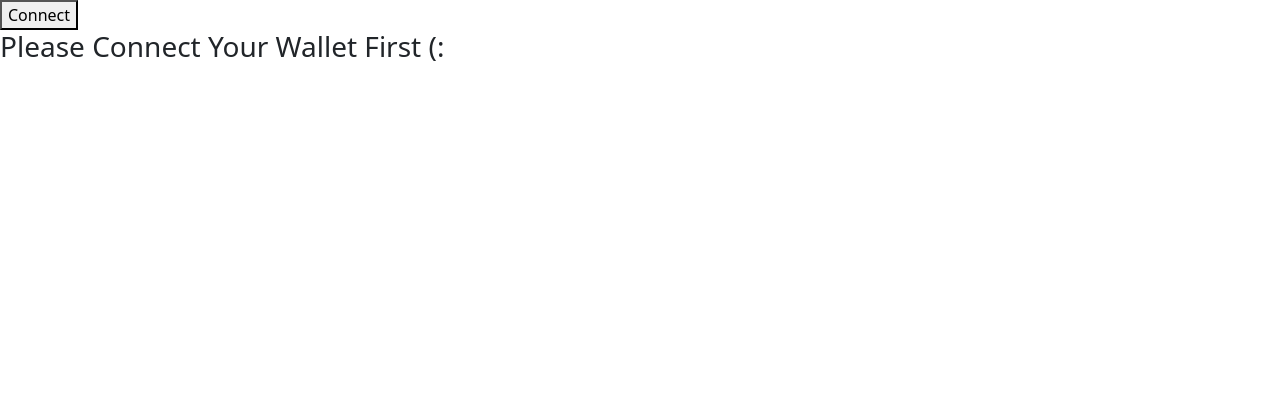
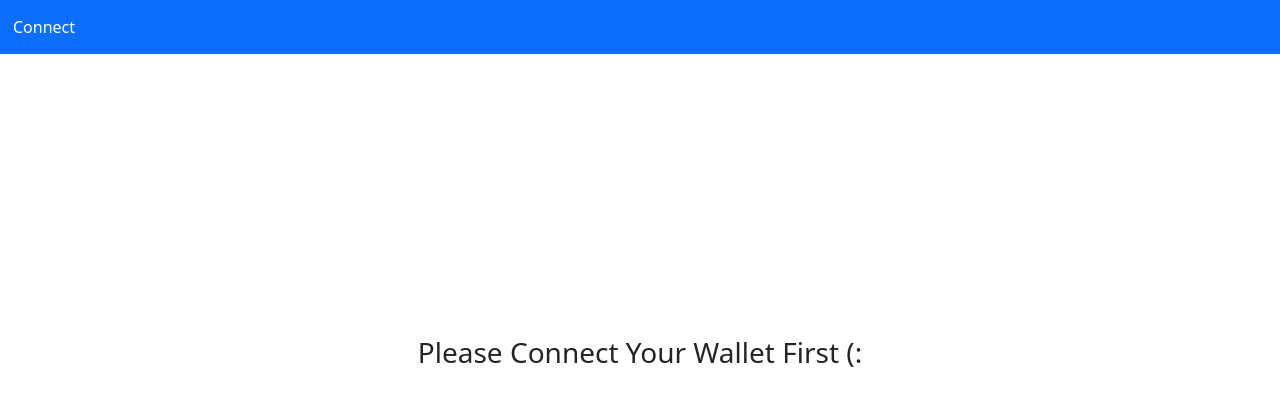
Before and after one commit to YatharthAndharia/TokenLock, a React (Create React App) app: page / in a window 1280 px wide. Shown: the top 406 px of the page. Built offline with nearby package versions, Linux system fonts and the light colour scheme; no server answers.

Commit message:
Basic UI Design Completed

```diff
--- a/src/App.js
+++ b/src/App.js
@@ -1,9 +1,8 @@
 import React, { useState } from "react";
-//import "bootstrap/dist/css/bootstrap.min.css";
+import "bootstrap/dist/css/bootstrap.min.css";
 import TransactionDetails from "./Components/TransactionDetails";
 import Connect from "./Components/Connect";
 import LockToken from "./Components/LockToken";
-import ContractAddress from "./Components/ContractAddress";
 
 function App() {
   const [state, setState] = useState({
@@ -13,7 +12,7 @@ function App() {
     <div>
       <Connect stateData={state} updateStateData={setState} />
       <LockToken stateData={state} updateStateData={setState} />
-      <TransactionDetails stateData={state} updateStateData={setState} />
+      {/* <TransactionDetails stateData={state} updateStateData={setState} /> */}
       <br></br>
     </div>
   );
--- a/src/Components/Connect.jsx
+++ b/src/Components/Connect.jsx
@@ -1,5 +1,6 @@
 import React, { useState } from "react";
 import { ethers } from "ethers";
+import "./connect.css";
 
 function Connect(props) {
   const [data, setData] = useState({
@@ -42,21 +43,30 @@ function Connect(props) {
   if (props.stateData.isConnected) {
     console.log(data.account, data.balance);
     return (
-            <div className="topHeader">
-                <span className="btns">{data.account}</span><br />
-                Balance:{data.balance}
-                <button className="btns" onClick={disConnectWallet}>
+      <div className="topHeader d-flex flex-row-reverse mx-5 ">
+        <span className="btns">
+          <div>{data.account}</div>
+          <div>Balance:{data.balance}</div>
+          <div>
+            <button className="btn btn-danger" onClick={disConnectWallet}>
               disconnect
             </button>
+          </div>
+        </span>
       </div>
     );
   } else {
     return (
-            <div className="topHeader">
-                <button className="btns" onClick={connectWallet}>
+      <>
+        <nav className="navbar navbar-dark bg-primary">
+          <button
+            className="topHeader connectbtn btn btn-primary"
+            onClick={connectWallet}
+          >
             Connect
           </button>
-            </div>
+        </nav>
+      </>
     );
   }
 }
--- /dev/null
+++ b/src/Components/ContractAddress.css
@@ -0,0 +1,5 @@
+* {
+  margin: 0;
+  padding: 0;
+  box-sizing: border-box;
+}
--- a/src/Components/ContractAddress.jsx
+++ b/src/Components/ContractAddress.jsx
@@ -4,28 +4,49 @@ import { ethers } from "ethers";
 import { useRef } from "react";
 import { useState } from "react";
 import TransactionDetails from "./TransactionDetails";
+import "./ContractAddress.css";
 const tokenAddress = "0x1613beB3B2C4f22Ee086B2b38C1476A3cE7f78E8";
 const lockAddress = "0x851356ae760d987E095750cCeb3bC6014560891C";
 
 function ContractAddress(props) {
   const [state, setState] = useState({});
   const contractaddress = useRef();
+  //   setState({ ...state, tokenAddress: contractaddress });
   const getContractAddress = async () => {
     //console.log(contractaddress.current.value);
-        //setState({ contaddr: contractaddress.current.value });
+    //setState({ ...state, contaddr: contractaddress.current.value });
     //console.log(state.contaddr);
     const signer = await props.stateData.provider.getSigner();
-        const tokenContract = new ethers.Contract(contractaddress.current.value, Token.abi, signer);
+    const tokenContract = new ethers.Contract(
+      contractaddress.current.value,
+      Token.abi,
+      signer
+    );
     const lockContract = new ethers.Contract(lockAddress, Lock.abi, signer);
     props.updateStateData({ ...props.stateData, lockContract, tokenContract });
     props.getData({ tokenContract, lockContract });
-    }
+  };
   return (
     <>
+      <br />
+      <center>
+        {/* <div className="container"> */}
+        <div className="card bg-light mx-5">
+          <div className="card-body">
+            <h5 className="card-title">Enter Token Address</h5>
             <input type="text" ref={contractaddress}></input>
-            <button onClick={getContractAddress}>Submit</button><br />
 
+            <p>
+              <br />{" "}
+              <button onClick={getContractAddress} className="btn btn-primary">
+                Submit
+              </button>
+            </p>
+          </div>
+        </div>
+        {/* </div> */}
+      </center>
     </>
-    )
+  );
 }
 export default ContractAddress;
--- a/src/Components/GetContract.jsx
+++ /dev/null
@@ -1,18 +0,0 @@
-import { ethers } from "ethers";
-import Token from "../artifacts/contracts/Token.sol/Token.json";
-import Lock from "../artifacts/contracts/TokenLock.sol/TokenLock.json";
-const tokenAddress = "0xc6e7DF5E7b4f2A278906862b61205850344D4e7d";
-const lockAddress = "0x59b670e9fA9D0A427751Af201D676719a970857b";
-
-function GetContract(props) {
-    const setState = async () => {
-        const signer = await props.stateData.provider.getSigner();
-        const tokenContract = new ethers.Contract(tokenAddress, Token.abi, signer);
-        const lockContract = new ethers.Contract(lockAddress, Lock.abi, signer);
-        props.updateStateData({ ...props.stateData, lockContract, tokenContract });
-        props.getData({ tokenContract, lockContract });
-    };
-
-    return <button onClick={setState}>GetTokenBalance</button>;
-}
-export default GetContract;
--- /dev/null
+++ b/src/Components/LockToken.css
@@ -0,0 +1,9 @@
+* {
+  padding: 0;
+  margin: 0;
+  box-sizing: border-box;
+}
+.msg {
+  margin: 22%;
+  text-align: center;
+}
--- a/src/Components/LockToken.jsx
+++ b/src/Components/LockToken.jsx
@@ -1,8 +1,8 @@
-import GetContract from "./GetContract";
 import { useState } from "react";
 import { useRef } from "react";
 import ContractAddress from "./ContractAddress";
 import TransactionDetails from "./TransactionDetails";
+import "./LockToken.css";
 
 function LockToken(props) {
   const tokenAmount = useRef();
@@ -17,7 +17,6 @@ function LockToken(props) {
     console.log(props.stateData);
     await props.stateData.tokenContract.approve(state.lock.address, tokamount);
     props.stateData.tokenContract.on("Approval", (owner, spender, value) => {
-            console.log("Yatharth");
       setState({ ...state, disable: false, tokamount, untime });
       disable = false;
     });
@@ -39,7 +38,7 @@ function LockToken(props) {
       //console.log(balance);
 
       setState({ ...state, balance: balance, disable: true });
-        })
+    });
     //const mapping = await props.stateData.lockContract.getMapping();
     //console.log(mapping);
   }
@@ -60,7 +59,7 @@ function LockToken(props) {
       lock: contracts.lockContract,
     });
   }
-    if (props.stateData.isConnected) {
+  if (props.stateData.isConnected && state.balance == null) {
     return (
       <>
         <ContractAddress
@@ -68,15 +67,36 @@ function LockToken(props) {
           getData={contractData}
           updateStateData={props.updateStateData}
         />
-
-                <label> Token Amount</label>
+      </>
+    );
+  } else if (props.stateData.isConnected && state.balance != null) {
+    return (
+      <>
+        <div className="card bg-light mx-5">
+          <div className="card-body">
             <div>
-                    <input
-                        className="w-25 "
-                        type="text"
-                        required
-                        ref={tokenAmount}
-                    />
+              <label> Token Amount</label>{" "}
+              <input className="w-25 " type="text" required ref={tokenAmount} />{" "}
+              <label>Unlock Time</label>{" "}
+              <input className="w-25" type="text" required ref={unlockTime} />{" "}
+              <label>Balance:{state.balance}</label> <span>{state.symbol}</span>
+            </div>
+            <br />
+            <div className="d-flex justify-content-evenly">
+              <button onClick={handleApprove}>Approve</button>
+              <button
+                id="lockbtn"
+                onClick={handleLock}
+                disabled={state.disable}
+              >
+                Lock
+              </button>
+            </div>
+          </div>
+        </div>
+        {/* <label> Token Amount</label>
+        <div>
+          <input className="w-25 " type="text" required ref={tokenAmount} />
         </div>
 
         <div className="col-4 data-field">
@@ -87,23 +107,27 @@ function LockToken(props) {
         <div className="header d-flex">
           <div className="col-8 data-field">
             <label>Unlock Time</label>
-                        <input
-                            className="w-25"
-                            type="text"
-                            required
-                            ref={unlockTime}
-                        />
+            <input className="w-25" type="text" required ref={unlockTime} />
           </div>
         </div>
         <div className="d-flex justify-content-evenly">
           <button onClick={handleApprove}>Approve</button>
-                    <button id="lockbtn" onClick={handleLock} disabled={state.disable}>Lock</button>
-                </div>
-
+          <button id="lockbtn" onClick={handleLock} disabled={state.disable}>
+            Lock
+          </button>
+        </div> */}
+        <TransactionDetails
+          stateData={props.stateData}
+          updateStateData={props.updateStateData}
+        />
       </>
     );
   } else {
-        return <h3>Please Connect Your Wallet First (:</h3>;
+    return (
+      <div className="container-fluid  msg">
+        <h3>Please Connect Your Wallet First (:</h3>
+      </div>
+    );
   }
 }
 export default LockToken;
--- /dev/null
+++ b/src/Components/connect.css
@@ -0,0 +1,9 @@
+* {
+  margin: 0;
+  padding: 0;
+  box-sizing: border-box;
+}
+.topHeader {
+  text-align: right;
+  align-items: center;
+}
```
Also changed, not shown: src/Components/TransactionDetails.jsx (+33 -20 lines). Lines whose indentation alone changed are shown as unchanged.
